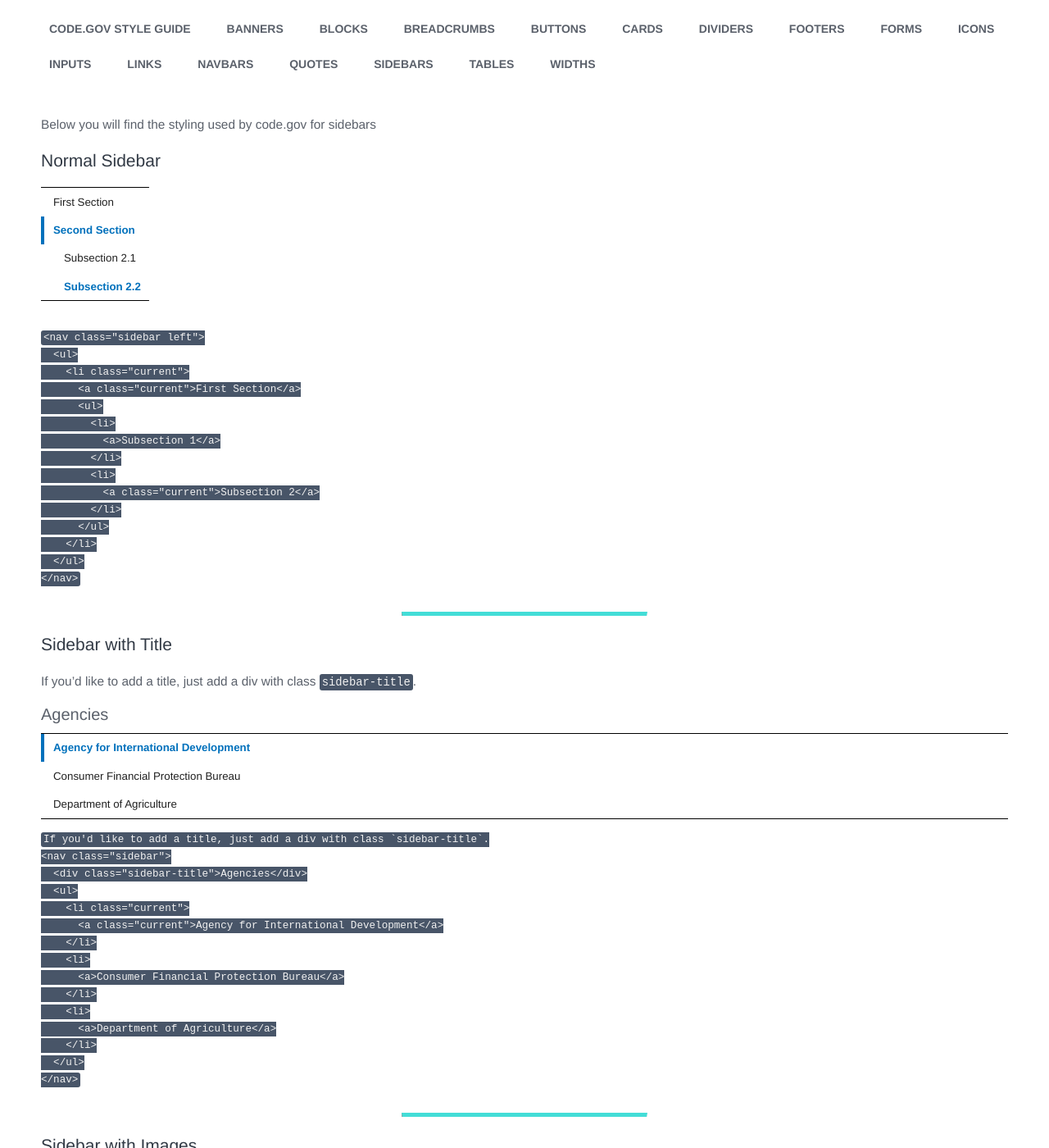
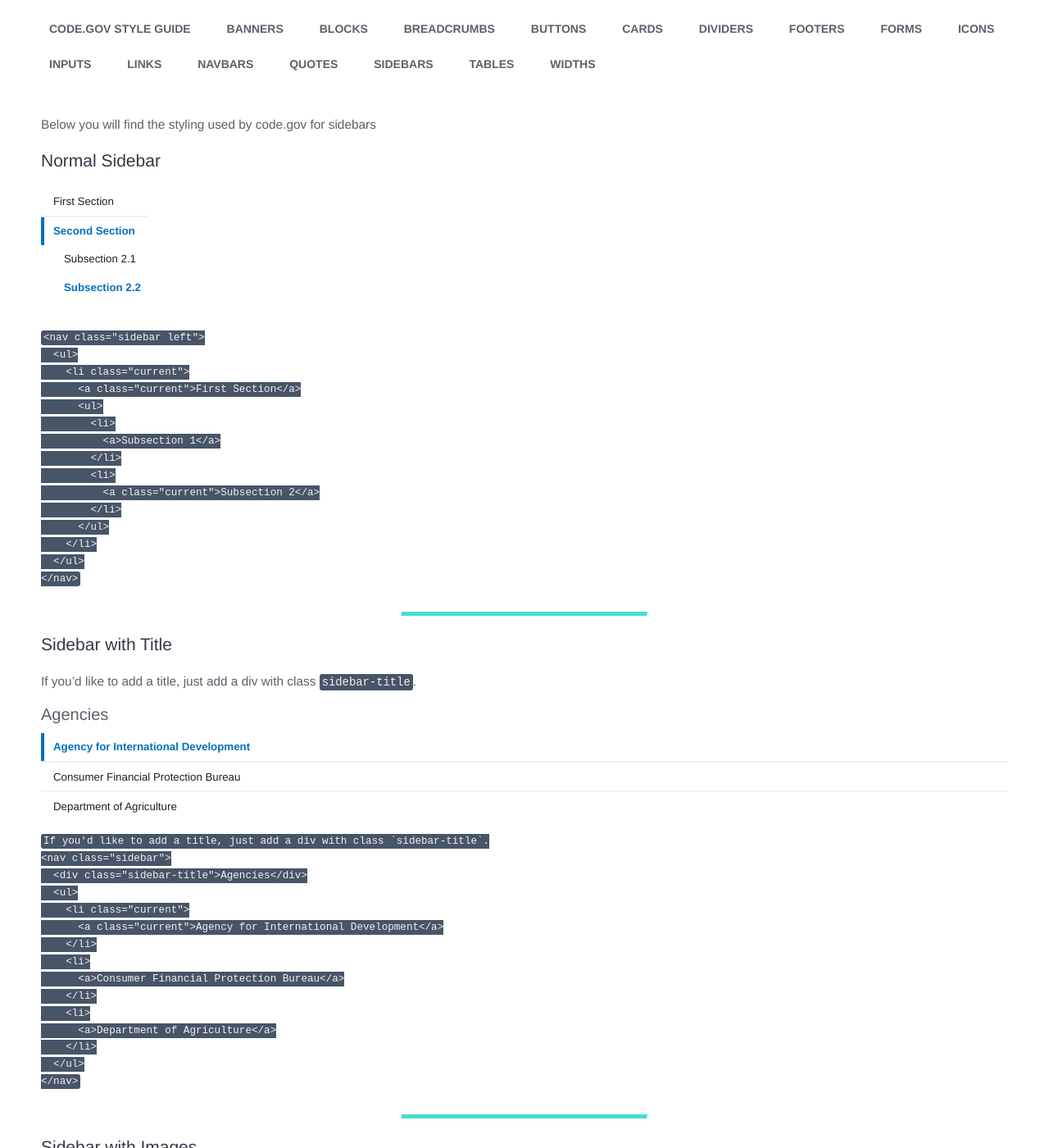
Before and after one commit to GSA/code-gov-style, a Jekyll site: the page built from components/sidebars.md, in a window 1280 px wide and 1400 px high. Shown: the whole window at 82% size. Built offline with Jekyll 4.4.1, drawn with Linux system fonts in a browser that asks for light colours.

Commit message:
removed black border from sidebar and added faint gray border to options

```diff
--- a/_sass/_sidebars.scss
+++ b/_sass/_sidebars.scss
@@ -70,8 +70,8 @@
     // first-level list
     > ul {
       background-color: transparent;
-      border-top: 1px solid black;
-      border-bottom: 1px solid black;
+      border-top: none;
+      border-bottom: none;
       display: block;
       list-style-type: none;
       margin-bottom: 0;
@@ -80,6 +80,10 @@
       position: relative;
 
       > li, >* > li {
+
+        &:not(:last-child) {
+          border-bottom: 2px solid $color-gray-lightest;
+        }
 
         // first-level option
         > a {
--- a/package.json
+++ b/package.json
@@ -1,6 +1,6 @@
 {
   "name": "@code.gov/code-gov-style",
-  "version": "1.0.1",
+  "version": "1.0.2",
   "description": "Style for code.gov including buttons, banners, and cards. Inspired by and somewhat based on USWDS.",
   "main": "index.js",
   "scripts": {
```
Also changed, not shown: 1 other file.
